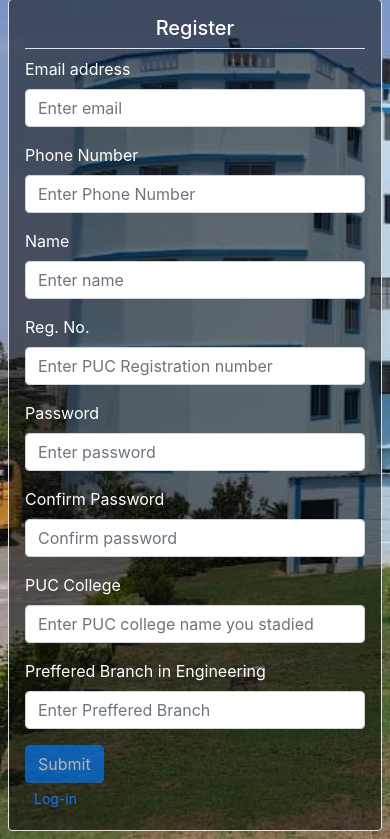
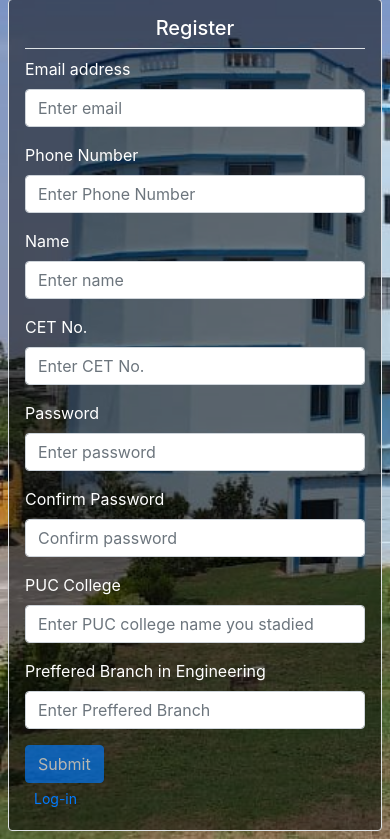
Before and after one commit to MohanKrishnaHB/cet-gym, a Django app: page /register in a window 390 px wide. Shown: the part 145-984 px from the top of the page. Run offline with Django 3.2, Linux system fonts and the light colour scheme; some libraries are stand-ins or nearby versions.

Commit message:
phone number validation

```diff
--- a/templates/nav_student.html
+++ b/templates/nav_student.html
@@ -41,7 +41,7 @@
       <ul class="navbar-nav">
         <li class="nav-item dropdown dropleft">
           <a class="nav-link dropdown-toggle" href="#" id="navbardrop" data-toggle="dropdown">
-            {{student.name}}
+            {{student.reg_no}} | {{student.name}}
           </a>
           <div class="dropdown-menu">
             <a class="dropdown-item" href="/log-out">Log-Out</a>
--- a/templates/register.html
+++ b/templates/register.html
@@ -88,8 +88,9 @@
           </div>
           <div class="form-group">
             <label for="phone">Phone Number</label>
-            <input type="text" class="form-control" placeholder="Enter Phone Number" name="phone_number" id="phone"
-              value="{% if phone_number %}{{phone_number}}{% endif %}" required />
+            <input type="tel" class="form-control" placeholder="Enter Phone Number" name="phone_number" id="phone"
+              value="{% if phone_number %}{{phone_number}}{% endif %}"
+              pattern="[5-9][0-9][0-9][0-9][0-9][0-9][0-9][0-9][0-9][0-9]" required />
             {% if phone_number_exists %}
             <div>
               <small class="text-danger">Phone Number already exists, <a href="/log-in">log-in</a></small>
@@ -102,8 +103,8 @@
               value="{% if name %}{{name}}{% endif %}" required />
           </div>
           <div class="form-group">
-            <label for="reg_number">Reg. No.</label>
-            <input type="text" class="form-control" placeholder="Enter PUC Registration number" name="reg_no"
+            <label for="reg_number">CET No.</label>
+            <input type="text" class="form-control" placeholder="Enter CET No." name="reg_no"
               value="{% if reg_no %}{{reg_no}}{% endif %}" id="reg_number" />
           </div>
           <div class="form-group">
```
Also changed, not shown: tests/views.py (+9 -1 lines), db.sqlite3.
